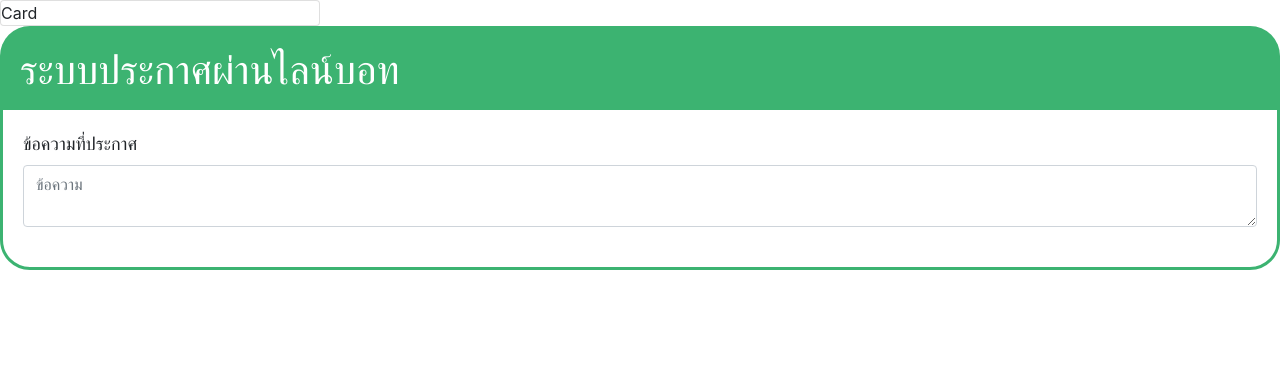
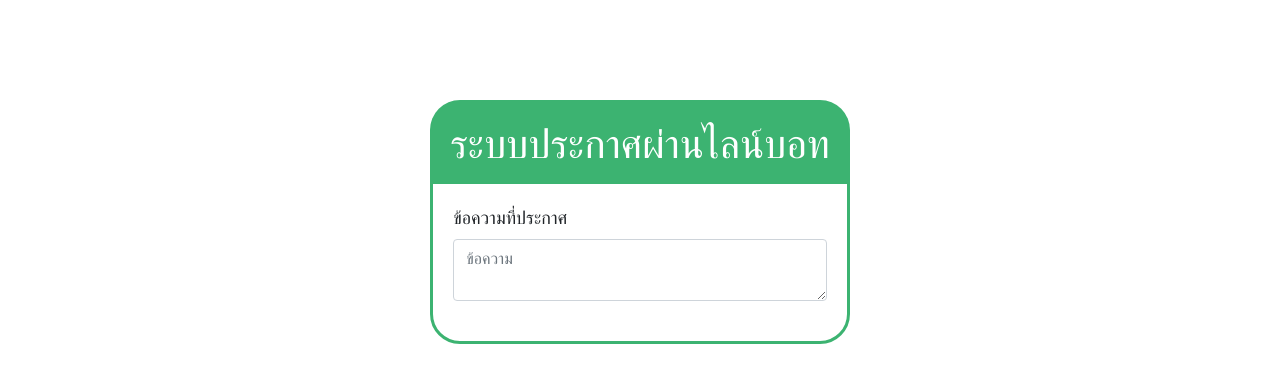
Before and after one commit to notheartza/linebot-pp, a Python web app: template linebot-pp/templates/Broadcast.html in a window 1280 px wide. Shown: the top 383 px of the page. Run offline with Jinja, Linux system fonts and the light colour scheme; the template is opened without the code that fills it, so the values that code supplies are empty; some libraries are stand-ins or nearby versions.

Commit message:
Update Broadcast.html

```diff
--- a/linebot-pp/templates/Broadcast.html
+++ b/linebot-pp/templates/Broadcast.html
@@ -4,7 +4,7 @@
     <title>Broadcast Line Bot</title>
     <link rel="shortcut icon" href="http://www.atc.chula.ac.th/picture/PPSCL.gif">
     <link rel="stylesheet" href="https://stackpath.bootstrapcdn.com/bootstrap/4.3.1/css/bootstrap.min.css" integrity="sha384-ggOyR0iXCbMQv3Xipma34MD+dH/1fQ784/j6cY/iJTQUOhcWr7x9JvoRxT2MZw1T" crossorigin="anonymous">
-
+    <script src="https://cdn.jsdelivr.net/npm/vue"></script>
     <style>
         .container {
         display: flex;
@@ -12,7 +12,7 @@
         }
        .Center{
         position: absolute;
-        top: 20%;
+        top: 100px;
        }
        .bgpage{
             padding: 20px;
@@ -24,25 +24,22 @@
     </style>
         <meta charset="utf-8">
     </header>
-     <body>
-    <div class="row h-100">
-        <div class="col-sm-12 my-auto">
-          <div class="card card-block w-25">Card</div>
-        </div>
-     </div>
+
+    <body class="container" style="background-color: white;">
+
+            <div class="Center">
 
         <div style="background-color: mediumseagreen; padding: 20px 20px 5px 20px; border-radius: 30px 30px 0px 0px">
             <h1 class="header">ระบบประกาศผ่านไลน์บอท</h1>
         </div>
         <div style="border-style: solid; border-color: mediumseagreen; padding: 20px 20px 40px 20px; border-radius: 0px 0px 30px 30px;">
-            <div style="text-align: left;">
-                <label style="font-size: large;">ข้อความที่ประกาศ</label>
-            </div>
-            <textarea class="md-textarea form-control" row="3" max-rows="6" placeholder="ข้อความ"></textarea>
+                <div style="text-align: left;">
+                        <label style="font-size: large;">ข้อความที่ประกาศ</label>
+                </div>
+                <textarea class="md-textarea form-control" row="3" max-rows="6" placeholder="ข้อความ"></textarea>
         </div>
 
+    </div>
 
-
-    </template>
     </body>
 </html>
```
